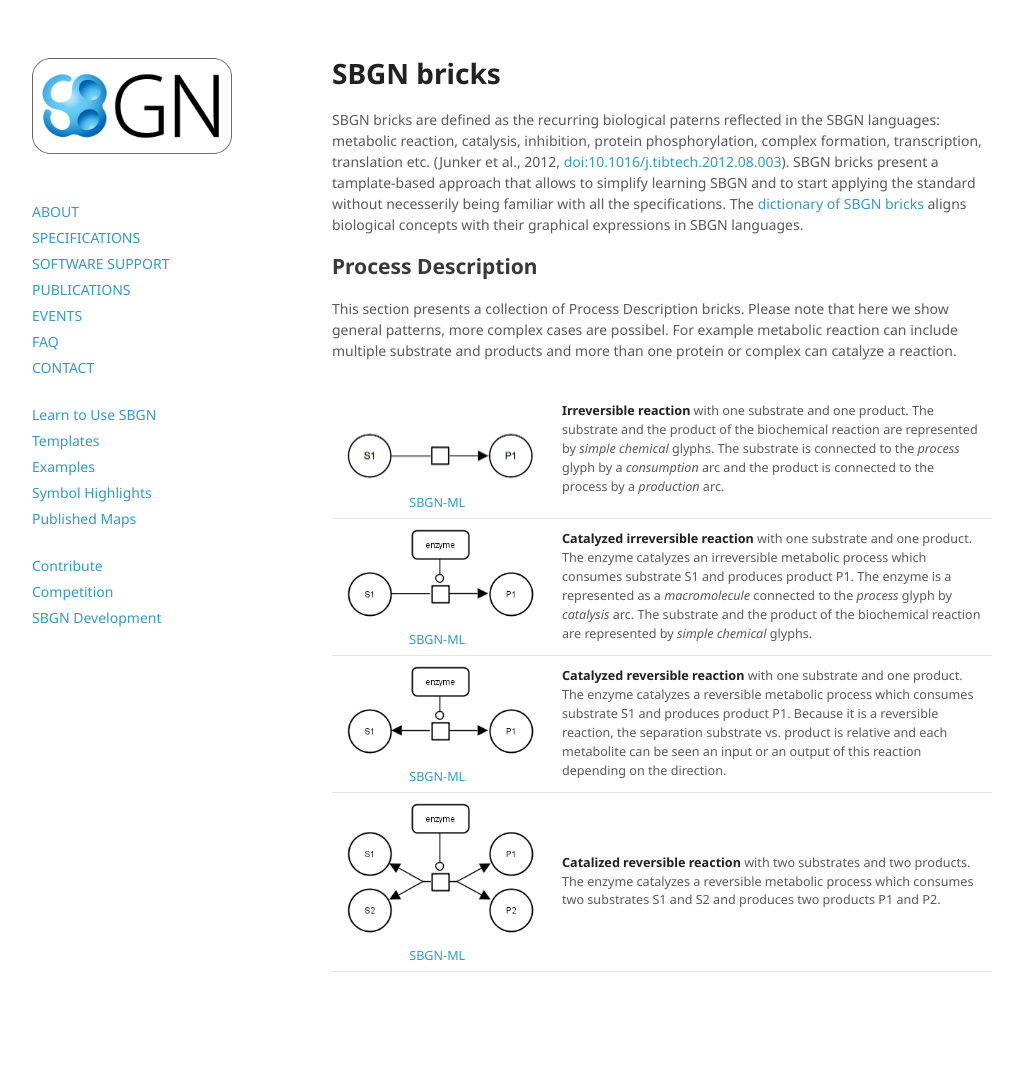
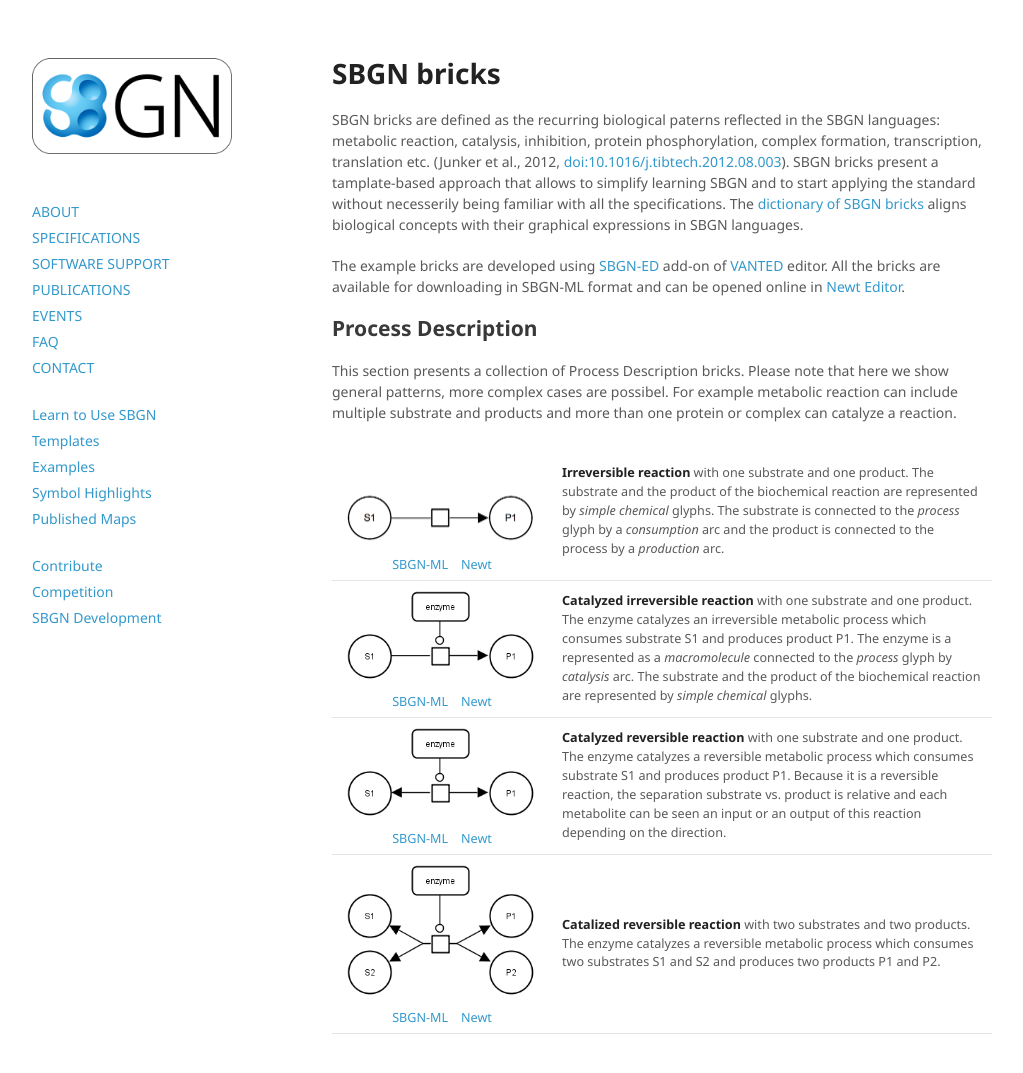
Before and after one commit to sbgn/sbgn, a Jekyll site: the page built from docs/sbgn_bricks.md, in a window 1280 px wide and 1104 px high. Shown: the top 1073 px of the window, without its empty margins (128-1151 px from the left). Built offline with Jekyll 4.4.1, drawn with Linux system fonts in a browser that asks for light colours; nearby versions of some CDN libraries.

Commit message:
Update sbgn_bricks.md

```diff
--- a/docs/sbgn_bricks.md
+++ b/docs/sbgn_bricks.md
@@ -8,6 +8,9 @@ permalink: /sbgn_bricks
 
 <p>SBGN bricks are defined as the recurring biological paterns reflected in the SBGN languages: metabolic reaction, catalysis, inhibition, protein phosphorylation, complex formation, transcription, translation  etc. (Junker et al., 2012, <a href="https://dx.doi.org/10.1016/j.tibtech.2012.08.003">doi:10.1016/j.tibtech.2012.08.003</a>). SBGN bricks present a tamplate-based approach that allows to simplify learning SBGN and to start applying the standard without necesserily being familiar with all the specifications. The <a href="http://sbgnbricks.sourceforge.net/sbgnbricks_dictionary.html">dictionary of SBGN bricks</a> aligns biological concepts with their graphical expressions in SBGN languages.</p>
 
+The example bricks are developed using <a href="https://immersive-analytics.infotech.monash.edu/vanted/addons/sbgn-ed/">SBGN-ED</a> add-on of <a href="https://www.cls.uni-konstanz.de/software/vanted/">VANTED</a> editor. All the bricks are available for downloading in SBGN-ML format and can be opened online in <a href="http://newteditor.org/">Newt Editor</a>.
+
+
 ## Process Description
 
 <p>This section presents a collection of Process Description bricks. Please note that here we show general patterns, more complex cases are possibel. For example metabolic reaction can include multiple substrate and products and more than one protein or complex can catalyze a reaction.</p>
@@ -16,25 +19,25 @@ permalink: /sbgn_bricks
     <tr>
       <td style="width: 200px; text-align: center;"><img src="../sbgn/downloads/bricks/PD_reaction_irr_0_1.png"/> <br />
           <a href="/sbgn/downloads/bricks/PD_reaction_irr_0_1.sbgn" target="_blank">SBGN-ML</a> &ensp;
-          <!--<a href="http://web.newteditor.org/?URL=http://sbgn.github.io/sbgn/downloads/bricks/PD_reaction_irr_0_1.sbgn" target="_blank">Newt</a>--></td>
+          <a href="http://web.newteditor.org/?URL=http://sbgn.github.io/sbgn/downloads/bricks/PD_reaction_irr_0_1.sbgn" target="_blank">Newt</a></td>
       <td><strong>Irreversible reaction</strong> with one substrate and one product. The substrate and the product of the biochemical reaction are represented by <i>simple chemical</i> glyphs. The substrate is connected to the <i>process</i> glyph by a <i>consumption</i> arc and the product is connected to the process by a <i>production</i> arc.</td>
     </tr>
     <tr>
     <td style="width: 200px; text-align: center;"><img src="../sbgn/downloads/bricks/PD_catalysis_irr_1_1.png"/> <br />
           <a href="/sbgn/downloads/bricks/PD_catalysis_irr_1_1.sbgn" target="_blank">SBGN-ML</a> &ensp;
-          <!--<a href="http://web.newteditor.org/?URL=http://sbgn.github.io/sbgn/downloads/bricks/PD_catalysis_irr_1_1.sbgn" target="_blank">Newt</a>--></td>
+          <a href="http://web.newteditor.org/?URL=http://sbgn.github.io/sbgn/downloads/bricks/PD_catalysis_irr_1_1.sbgn" target="_blank">Newt</a></td>
       <td><strong>Catalyzed irreversible reaction</strong> with one substrate and one product. The enzyme catalyzes an irreversible metabolic process which consumes substrate S1 and produces product P1. The enzyme is a represented as a <i>macromolecule</i> connected to the <i>process</i> glyph by <i>catalysis</i> arc. The substrate and the product of the biochemical reaction are represented by <i>simple chemical</i> glyphs.</td>
     </tr>
     <tr>
       <td style="width: 200px; text-align: center;"><img src="../sbgn/downloads/bricks/PD_catalysis_rev_1_1.png"/> <br />
           <a href="/sbgn/downloads/bricks/PD_catalysis_rev_1_1.sbgn" target="_blank">SBGN-ML</a> &ensp;
-          <!--<a href="http://web.newteditor.org/?URL=http://sbgn.github.io/sbgn/downloads/bricks/PD_catalysis_rev_1_1.sbgn" target="_blank">Newt</a>--></td>
+          <a href="http://web.newteditor.org/?URL=http://sbgn.github.io/sbgn/downloads/bricks/PD_catalysis_rev_1_1.sbgn" target="_blank">Newt</a></td>
         <td><strong>Catalyzed reversible reaction</strong>  with one substrate and one product. The enzyme catalyzes a reversible metabolic process which consumes substrate S1 and produces product P1. Because it is a reversible reaction, the separation substrate vs. product is relative and each metabolite can be seen an input or an output of this reaction depending on the direction.</td>
     </tr>
     <tr>
       <td style="width: 200px; text-align: center;"><img src="../sbgn/downloads/bricks/PD_catalysis_rev_2_2.png"/> <br />
           <a href="/sbgn/downloads/bricks/PD_catalysis_rev_2_2.sbgn" target="_blank">SBGN-ML</a> &ensp;
-          <!--<a href="http://web.newteditor.org/?URL=http://sbgn.github.io/sbgn/downloads/bricks/PD_catalysis_rev_2_2.sbgn" target="_blank">Newt</a>--></td>
+          <a href="http://web.newteditor.org/?URL=http://sbgn.github.io/sbgn/downloads/bricks/PD_catalysis_rev_2_2.sbgn" target="_blank">Newt</a></td>
       <td><strong>Catalized reversible reaction</strong> with two substrates and two products. The enzyme catalyzes a reversible metabolic process which consumes two substrates S1 and S2 and produces two products P1 and P2.</td>
     </tr>
 </table>
```
